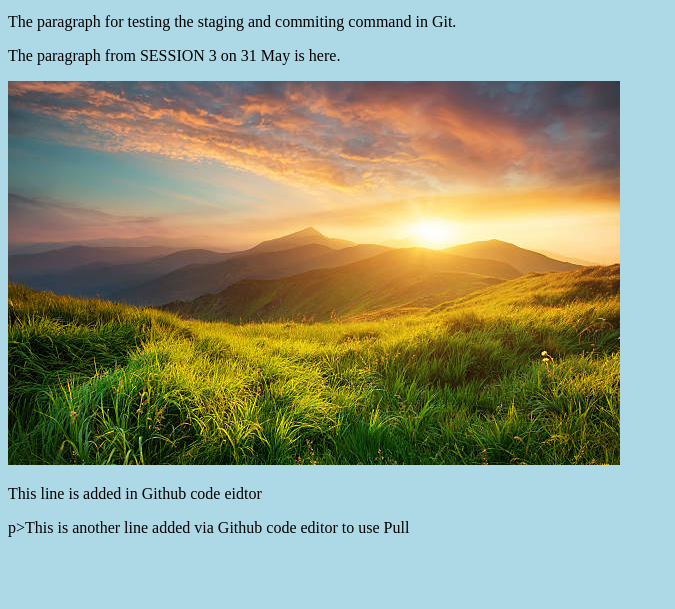
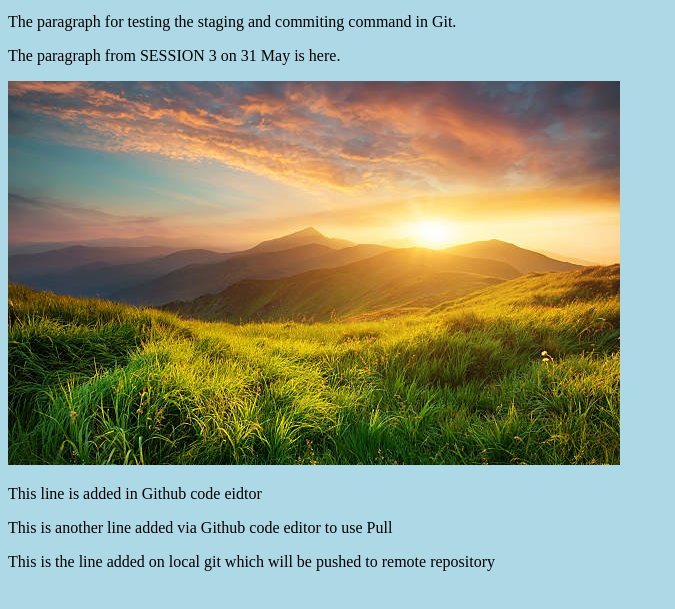
Before and after one commit to BakhtMuhammad/gitandgithub, a plain HTML site: page index.html in a window 1280 px wide. Shown: the part 101-710 px from the top of the page, without its empty margins (0-675 px from the left). Drawn offline with Linux system fonts and the light colour scheme.

Commit message:
A paragraph was added on local repo

```diff
--- a/index.html
+++ b/index.html
@@ -17,6 +17,8 @@
 <!-- After the branch -->
 <img src="nature.jpg">
 <p>This line is added in Github code eidtor</p>
- p>This is another line added via Github code editor to use Pull </p>
+<p>This is another line added via Github code editor to use Pull </p>
+
+ <p>This is the line added on local git which will be pushed to remote repository</p>
 </body>
 </html>
```
